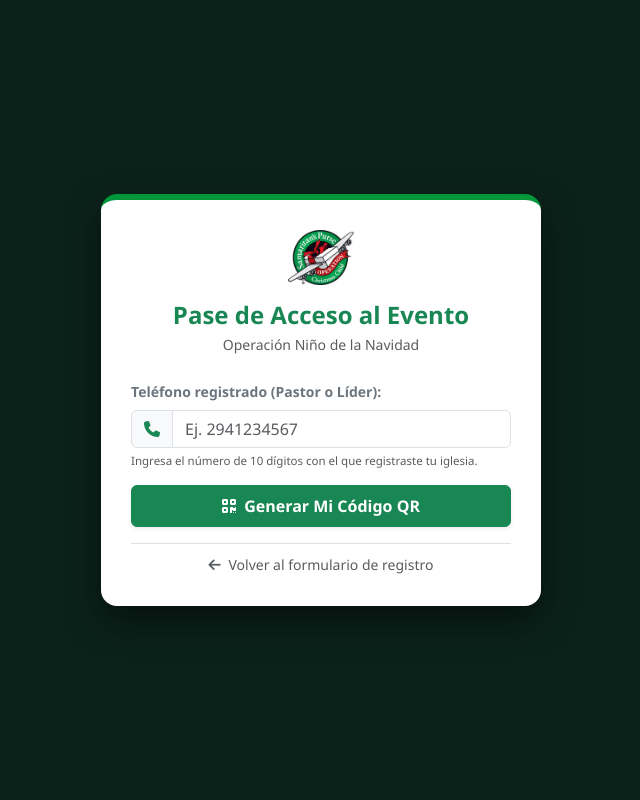
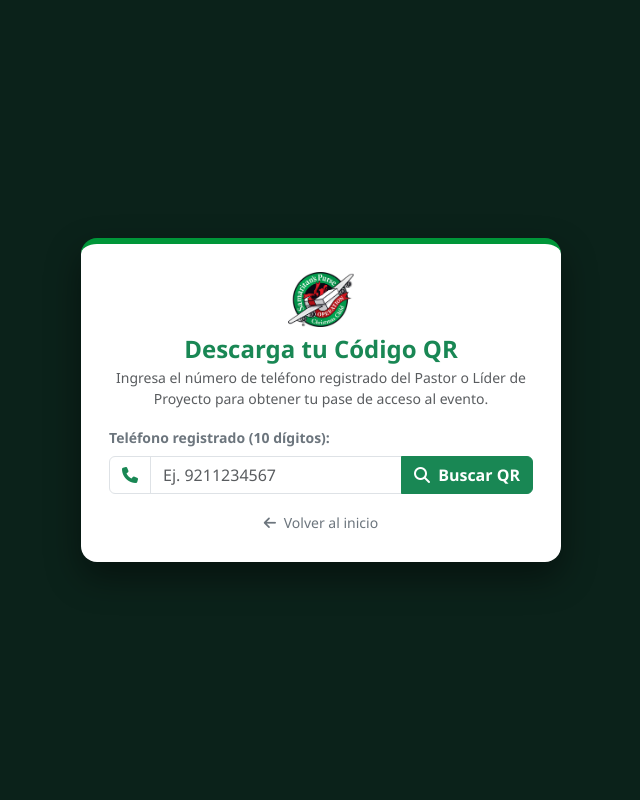
Before and after one commit to hca199153-source/iglesia-app, a Node server app: page /descargar-qr in a window 1280 px wide. Shown: the whole page, without its empty margins (319-959 px from the left). Run offline with Node 20, Linux system fonts and the light colour scheme.

Commit message:
Update descargar_qr_publico.ejs

```diff
--- a/views/descargar_qr_publico.ejs
+++ b/views/descargar_qr_publico.ejs
@@ -3,72 +3,107 @@
 <head>
     <meta charset="UTF-8">
     <meta name="viewport" content="width=device-width, initial-scale=1.0">
-    <title>Descargar Pase QR | Samaritan's Purse</title>
+    <title>Descargar Mi Código QR | Samaritan's Purse</title>
     <link rel="icon" type="image/png" href="/images/logo.png">
     <link href="https://cdn.jsdelivr.net/npm/bootstrap@5.3.0/dist/css/bootstrap.min.css" rel="stylesheet">
     <link rel="stylesheet" href="https://cdnjs.cloudflare.com/ajax/libs/font-awesome/6.4.0/css/all.min.css">
     <style>
-        body { background-color: #0b221a; font-family: 'Segoe UI', Tahoma, Geneva, Verdana, sans-serif; min-height: 100vh; display: flex; align-items: center; justify-content: center; padding: 20px; }
-        .qr-card { background: #ffffff; border-radius: 16px; width: 100%; max-width: 440px; padding: 30px; box-shadow: 0 15px 35px rgba(0,0,0,0.5); border-top: 6px solid #009639; text-align: center; }
+        body {
+            background-color: #0b221a;
+            font-family: 'Segoe UI', Tahoma, Geneva, Verdana, sans-serif;
+            min-height: 100vh;
+            display: flex;
+            align-items: center;
+            justify-content: center;
+            padding: 16px;
+        }
+        .qr-card {
+            background: #ffffff;
+            border-radius: 16px;
+            max-width: 480px;
+            width: 100%;
+            padding: 28px;
+            box-shadow: 0 15px 35px rgba(0,0,0,0.45);
+            border-top: 6px solid #009639;
+        }
+        .qr-box {
+            background: #f8f9fa;
+            border: 2px dashed #009639;
+            border-radius: 14px;
+            padding: 18px;
+            display: inline-block;
+        }
     </style>
 </head>
 <body>
-    <div class="qr-card">
-        <img src="/images/logo.png" alt="Logo" style="height: 55px; object-fit: contain;" class="mb-3">
-        <h4 class="fw-bold text-success mb-1">Pase de Acceso al Evento</h4>
-        <p class="small text-muted mb-4">Operación Niño de la Navidad</p>
+    <div class="qr-card text-center">
+        <img src="/images/logo.png" alt="Logo Samaritan's Purse" style="height: 55px;" class="mb-2">
+        <h4 class="fw-bold text-success mb-1">Descarga tu Código QR</h4>
+        <p class="small text-muted mb-3">Ingresa el número de teléfono registrado del Pastor o Líder de Proyecto para obtener tu pase de acceso al evento.</p>
 
-        <% if (errorMensaje) { %>
-            <div class="alert alert-danger small py-2 text-start">
-                <i class="fas fa-exclamation-triangle me-1"></i> <%= errorMensaje %>
+        <form action="/buscar-mi-qr" method="POST" class="mb-3 text-start">
+            <label class="form-label small fw-bold text-secondary">Teléfono registrado (10 dígitos):</label>
+            <div class="input-group">
+                <span class="input-group-text bg-white"><i class="fas fa-phone text-success"></i></span>
+                <input type="tel" name="telefono" class="form-control" placeholder="Ej. 9211234567" required maxlength="15">
+                <button type="submit" class="btn btn-success fw-bold">
+                    <i class="fas fa-search me-1"></i> Buscar QR
+                </button>
+            </div>
+        </form>
+
+        <% if (locals.errorMensaje) { %>
+            <div class="alert alert-danger py-2 px-3 small text-start">
+                <i class="fas fa-exclamation-circle me-1"></i> <%= errorMensaje %>
             </div>
         <% } %>
 
-        <% if (!iglesia) { %>
-            <!-- FORMULARIO DE BÚSQUEDA POR TELÉFONO -->
-            <form action="/buscar-mi-qr" method="POST" class="text-start">
-                <div class="mb-3">
-                    <label class="form-label small fw-bold text-secondary">Teléfono registrado (Pastor o Líder):</label>
-                    <div class="input-group">
-                        <span class="input-group-text bg-light"><i class="fas fa-phone text-success"></i></span>
-                        <input type="tel" name="telefono" class="form-control" placeholder="Ej. 2941234567" required pattern="[0-9\s\-\+\(\)]{10,}">
-                    </div>
-                    <div class="form-text" style="font-size: 0.72rem;">Ingresa el número de 10 dígitos con el que registraste tu iglesia.</div>
-                </div>
-                <button type="submit" class="btn btn-success w-100 fw-bold py-2 shadow-sm">
-                    <i class="fas fa-qrcode me-1"></i> Generar Mi Código QR
-                </button>
-            </form>
-            <div class="mt-3 pt-2 border-top">
-                <a href="/" class="small text-muted text-decoration-none"><i class="fas fa-arrow-left me-1"></i> Volver al formulario de registro</a>
-            </div>
-        <% } else { %>
-            <!-- RESULTADO CON CÓDIGO QR PARA DESCARGAR -->
-            <div class="bg-light p-3 border rounded mb-3">
-                <span class="badge bg-success text-uppercase mb-1"><%= iglesia.zona %></span>
-                <h5 class="fw-bold text-dark mb-1"><%= iglesia.nombre_iglesia %></h5>
-                <p class="small text-secondary mb-2"><strong>Pastor:</strong> <%= iglesia.nombre_pastor %></p>
-
-                <div class="d-flex justify-content-center my-2">
-                    <img src="<%= qrImageSrc %>" alt="QR Iglesia" class="img-fluid border p-2 rounded bg-white shadow-sm" style="max-width: 220px;">
-                </div>
-
-                <div class="mt-2">
-                    <span class="badge bg-dark">Cajitas Solicitadas: <%= iglesia.num_cajas %></span>
-                </div>
+        <% if (locals.iglesia && locals.qrImageSrc) {
+            const zonaVisible = (locals.nombresZonas && nombresZonas[iglesia.zona]) ? nombresZonas[iglesia.zona] : (iglesia.zona || '');
+            const nombreArchivo = 'QR_' + (iglesia.nombre_iglesia || 'Iglesia').replace(/[^a-zA-Z0-9]/g, '_') + '.png';
+        %>
+            <hr class="my-3">
+            <div class="bg-light border rounded p-3 text-start small mb-3">
+                <div class="mb-1"><strong>Iglesia:</strong> <%= iglesia.nombre_iglesia %></div>
+                <div class="mb-1"><strong>Pastor:</strong> <%= iglesia.nombre_pastor %></div>
+                <div class="mb-1"><strong>Zona:</strong> <%= zonaVisible %></div>
+                <div><strong>Cajitas asignadas:</strong> <span class="badge bg-success"><%= iglesia.num_cajas || 0 %></span></div>
             </div>
 
-            <p class="text-muted mb-3" style="font-size: 0.75rem;">
-                Guarda esta imagen en tu teléfono o imprímela. Deberás mostrarla en la entrada el día del evento para confirmar tu asistencia.
-            </p>
+            <div class="qr-box mb-3">
+                <img src="<%= qrImageSrc %>" alt="Código QR de <%= iglesia.nombre_iglesia %>" style="width: 240px; height: 240px;">
+                <div class="small text-muted mt-2 fw-bold">Presenta este código al llegar al evento</div>
+            </div>
 
             <div class="d-grid gap-2">
-                <a href="<%= qrImageSrc %>" download="Pase_QR_<%= iglesia.nombre_iglesia.replace(/\s+/g, '_') %>.png" class="btn btn-success fw-bold py-2 shadow-sm">
+                <a href="<%= qrImageSrc %>"
+                   download="<%= nombreArchivo %>"
+                   onclick="registrarDescargaQr('<%= iglesia.id %>')"
+                   class="btn btn-success fw-bold py-2">
                     <i class="fas fa-download me-1"></i> Descargar Imagen QR
                 </a>
-                <a href="/descargar-qr" class="btn btn-outline-secondary btn-sm">Buscar otra iglesia</a>
+                <button type="button"
+                        onclick="registrarDescargaQr('<%= iglesia.id %>'); window.print();"
+                        class="btn btn-outline-dark btn-sm fw-bold">
+                    <i class="fas fa-print me-1"></i> Imprimir Pase QR
+                </button>
             </div>
         <% } %>
+
+        <div class="mt-3">
+            <a href="/" class="small text-decoration-none text-secondary"><i class="fas fa-arrow-left me-1"></i> Volver al inicio</a>
+        </div>
     </div>
+
+    <script>
+        function registrarDescargaQr(iglesiaId) {
+            if (!iglesiaId) return;
+            fetch('/api/marcar-qr-descargado/' + iglesiaId, {
+                method: 'POST',
+                headers: { 'Content-Type': 'application/json' },
+                keepalive: true
+            }).catch(() => {});
+        }
+    </script>
 </body>
 </html>
```
